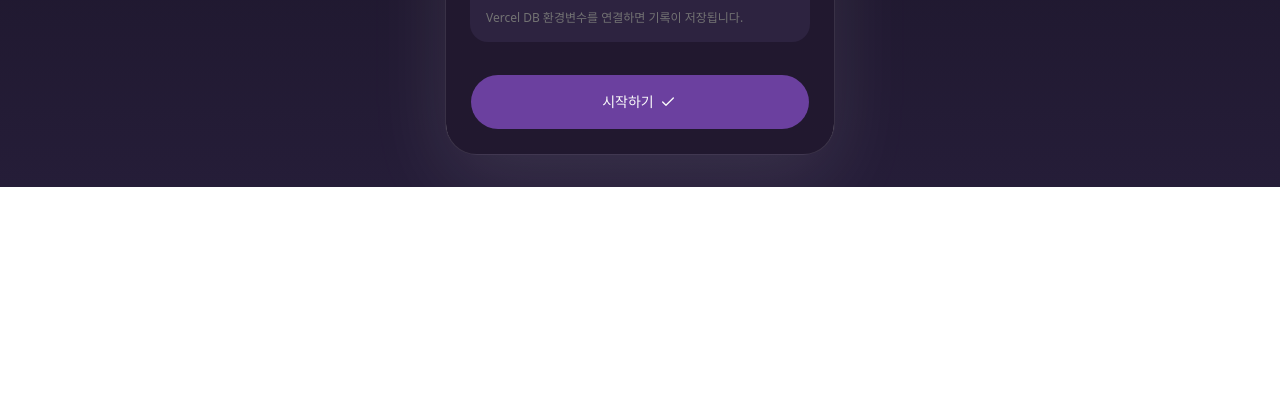
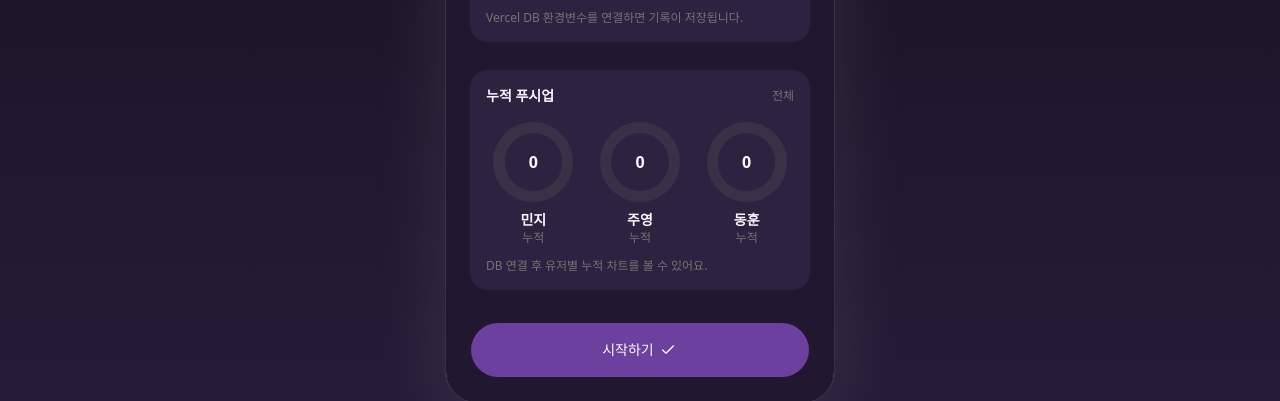
Before and after one commit to taemji/push-up, a Next.js app: page / in a window 1280 px wide. Shown: the part 1085-1486 px from the top of the page. Before the commit the page ends 1272 px from the top, so only its background shows below. Built offline with nearby package versions, Linux system fonts and the light colour scheme; no server answers.

Commit message:
Add chart feature to display total records per user

```diff
--- a/app/api/workouts/complete/route.ts
+++ b/app/api/workouts/complete/route.ts
@@ -2,7 +2,7 @@ import { Redis } from "@upstash/redis";
 import { NextResponse } from "next/server";
 
 import { isPushupUserId } from "@/lib/pushup-users";
-import { calculateCurrentStreak, isIsoDate } from "@/lib/workout-summary";
+import { calculateCurrentStreak, isIsoDate, parseWorkoutCompletionRecord, sumWorkoutReps } from "@/lib/workout-summary";
 
 interface WorkoutCompletionRecord {
   goal: number;
@@ -24,30 +24,6 @@ function getRedisClient() {
 
 function getWorkoutCompletionKey(userId: string) {
   return `pushup:workout-completions:${userId}`;
-}
-
-function parseWorkoutCompletionRecord(value: unknown): Partial<WorkoutCompletionRecord> | null {
-  if (!value) {
-    return null;
-  }
-
-  if (typeof value === "string") {
-    return JSON.parse(value) as Partial<WorkoutCompletionRecord>;
-  }
-
-  if (typeof value === "object") {
-    return value as Partial<WorkoutCompletionRecord>;
-  }
-
-  return null;
-}
-
-function sumWorkoutReps(records: Record<string, unknown>) {
-  return Object.values(records).reduce<number>((sum, recordValue) => {
-    const record = parseWorkoutCompletionRecord(recordValue);
-
-    return sum + (record?.count ?? 0);
-  }, 0);
 }
 
 function isNonNegativeInteger(value: unknown): value is number {
--- a/app/api/workouts/summary/route.ts
+++ b/app/api/workouts/summary/route.ts
@@ -2,11 +2,7 @@ import { Redis } from "@upstash/redis";
 import { NextResponse } from "next/server";
 
 import { isPushupUserId } from "@/lib/pushup-users";
-import { calculateCurrentStreak, isIsoDate } from "@/lib/workout-summary";
-
-interface WorkoutCompletionRecord {
-  count: number;
-}
+import { calculateCurrentStreak, isIsoDate, sumWorkoutReps } from "@/lib/workout-summary";
 
 function getRedisClient() {
   const url = process.env.KV_REST_API_URL ?? process.env.UPSTASH_REDIS_REST_URL;
@@ -21,30 +17,6 @@ function getRedisClient() {
 
 function getWorkoutCompletionKey(userId: string) {
   return `pushup:workout-completions:${userId}`;
-}
-
-function parseWorkoutCompletionRecord(value: unknown): Partial<WorkoutCompletionRecord> | null {
-  if (!value) {
-    return null;
-  }
-
-  if (typeof value === "string") {
-    return JSON.parse(value) as Partial<WorkoutCompletionRecord>;
-  }
-
-  if (typeof value === "object") {
-    return value as Partial<WorkoutCompletionRecord>;
-  }
-
-  return null;
-}
-
-function sumWorkoutReps(records: Record<string, unknown>) {
-  return Object.values(records).reduce<number>((sum, recordValue) => {
-    const record = parseWorkoutCompletionRecord(recordValue);
-
-    return sum + (record?.count ?? 0);
-  }, 0);
 }
 
 export async function GET(request: Request) {
--- /dev/null
+++ b/app/api/workouts/totals/route.ts
@@ -0,0 +1,43 @@
+import { Redis } from "@upstash/redis";
+import { NextResponse } from "next/server";
+
+import { PUSHUP_USERS } from "@/lib/pushup-users";
+import { sumWorkoutReps } from "@/lib/workout-summary";
+
+function getRedisClient() {
+  const url = process.env.KV_REST_API_URL ?? process.env.UPSTASH_REDIS_REST_URL;
+  const token = process.env.KV_REST_API_TOKEN ?? process.env.UPSTASH_REDIS_REST_TOKEN;
+
+  if (!url || !token) {
+    throw new Error("Upstash Redis environment variables are not configured.");
+  }
+
+  return new Redis({ url, token });
+}
+
+function getWorkoutCompletionKey(userId: string) {
+  return `pushup:workout-completions:${userId}`;
+}
+
+export async function GET() {
+  try {
+    const redis = getRedisClient();
+    const userTotals = await Promise.all(
+      PUSHUP_USERS.map(async (user) => {
+        const records = await redis.hgetall<Record<string, unknown>>(getWorkoutCompletionKey(user.id)) ?? {};
+
+        return {
+          userId: user.id,
+          userName: user.name,
+          totalReps: sumWorkoutReps(records),
+        };
+      })
+    );
+
+    return NextResponse.json({ userTotals });
+  } catch (error) {
+    console.error("Failed to load workout totals:", error);
+
+    return NextResponse.json({ error: "Workout database is not configured yet." }, { status: 503 });
+  }
+}
--- a/app/globals.css
+++ b/app/globals.css
@@ -204,6 +204,10 @@
     background: conic-gradient(var(--coach-accent) var(--progress), var(--coach-surface) 0);
   }
 
+  .total-ring {
+    background: conic-gradient(var(--coach-accent) var(--progress), color-mix(in srgb, var(--coach-panel) 74%, white 10%) 0);
+  }
+
   .countdown-pulse {
     animation: countdown-pop 900ms cubic-bezier(0.2, 0.8, 0.2, 1) both;
   }
--- a/components/pushup-coach-app.tsx
+++ b/components/pushup-coach-app.tsx
@@ -23,6 +23,7 @@ import { getLocalIsoDate, getMonthCalendarDays } from "@/lib/workout-summary";
 type WorkoutPhase = "setup" | "countdown" | "active" | "complete";
 type CameraStatus = "idle" | "loading" | "watching" | "unsupported" | "blocked";
 type SummaryStatus = "idle" | "loading" | "ready" | "error";
+type UserTotalsStatus = "idle" | "loading" | "ready" | "error";
 type SaveStatus = "idle" | "saving" | "saved" | "error";
 
 interface WorkoutSummary {
@@ -30,6 +31,12 @@ interface WorkoutSummary {
   currentStreak: number;
   todayCompleted: boolean;
   totalDays: number;
+  totalReps: number;
+}
+
+interface UserTotalSummary {
+  userId: PushupUserId;
+  userName: string;
   totalReps: number;
 }
 
@@ -142,6 +149,8 @@ export function PushupCoachApp() {
   const [selectedUserId, setSelectedUserId] = useState<PushupUserId>("jooyoung");
   const [workoutSummary, setWorkoutSummary] = useState<WorkoutSummary>(emptyWorkoutSummary);
   const [summaryStatus, setSummaryStatus] = useState<SummaryStatus>("idle");
+  const [userTotals, setUserTotals] = useState<UserTotalSummary[]>([]);
+  const [userTotalsStatus, setUserTotalsStatus] = useState<UserTotalsStatus>("idle");
   const [saveStatus, setSaveStatus] = useState<SaveStatus>("idle");
   const [goal, setGoal] = useState(100);
   const [goalInput, setGoalInput] = useState("100");
@@ -166,6 +175,8 @@ export function PushupCoachApp() {
   const todayIsoDate = useMemo(() => getLocalIsoDate(), []);
   const calendarDays = useMemo(() => getMonthCalendarDays(todayIsoDate.slice(0, 7)), [todayIsoDate]);
   const completedDateSet = useMemo(() => new Set(workoutSummary.completionDates), [workoutSummary.completionDates]);
+  const userTotalById = useMemo(() => new Map(userTotals.map((userTotal) => [userTotal.userId, userTotal])), [userTotals]);
+  const maxUserTotalReps = useMemo(() => Math.max(1, ...userTotals.map((userTotal) => userTotal.totalReps)), [userTotals]);
   const selectedUserName = getPushupUserName(selectedUserId);
   const currentMonthLabel = `${Number(todayIsoDate.slice(5, 7))}월`;
   const progress = Math.min(100, Math.round((count / goal) * 100));
@@ -196,6 +207,25 @@ export function PushupCoachApp() {
     }
   }, [todayIsoDate]);
 
+  const loadUserTotals = useCallback(async () => {
+    setUserTotalsStatus("loading");
+
+    try {
+      const response = await fetch("/api/workouts/totals");
+
+      if (!response.ok) {
+        throw new Error("Failed to load workout totals.");
+      }
+
+      const summary = await response.json() as { userTotals?: UserTotalSummary[] };
+      setUserTotals(summary.userTotals ?? []);
+      setUserTotalsStatus("ready");
+    } catch {
+      setUserTotals([]);
+      setUserTotalsStatus("error");
+    }
+  }, []);
+
   const saveWorkoutCompletion = useCallback(async () => {
     setSaveStatus("saving");
 
@@ -220,10 +250,15 @@ export function PushupCoachApp() {
       setWorkoutSummary((currentSummary) => ({ ...currentSummary, ...summary, todayCompleted: true }));
       setSaveStatus("saved");
       await loadWorkoutSummary(selectedUserId);
+      await loadUserTotals();
     } catch {
       setSaveStatus("error");
     }
-  }, [count, elapsedSeconds, goal, loadWorkoutSummary, selectedUserId, todayIsoDate]);
+  }, [count, elapsedSeconds, goal, loadUserTotals, loadWorkoutSummary, selectedUserId, todayIsoDate]);
+
+  useEffect(() => {
+    void loadUserTotals();
+  }, [loadUserTotals]);
 
   useEffect(() => {
     const storedUserId = window.localStorage.getItem(pushupUserStorageKey);
@@ -632,6 +667,43 @@ export function PushupCoachApp() {
                       <p className="mt-3 text-xs text-muted-foreground">Vercel DB 환경변수를 연결하면 기록이 저장됩니다.</p>
                     )}
                   </div>
+
+                  <div className="rounded-2xl bg-[var(--coach-surface)] p-4">
+                    <div className="mb-4 flex items-center justify-between">
+                      <p className="text-sm font-semibold text-[var(--coach-ink)]">누적 푸시업</p>
+                      <p className="text-xs text-muted-foreground">
+                        {userTotalsStatus === "loading" ? "불러오는 중" : "전체"}
+                      </p>
+                    </div>
+                    <div className="grid grid-cols-3 gap-3 text-center">
+                      {PUSHUP_USERS.map((user) => {
+                        const userTotal = userTotalById.get(user.id);
+                        const totalReps = userTotal?.totalReps ?? 0;
+                        const totalProgress = totalReps > 0 ? Math.max(4, Math.round((totalReps / maxUserTotalReps) * 100)) : 0;
+
+                        return (
+                          <div key={user.id} className="flex min-w-0 flex-col items-center gap-2">
+                            <div
+                              className="total-ring grid size-20 place-items-center rounded-full"
+                              style={{ "--progress": `${totalProgress}%` } as React.CSSProperties}
+                              aria-label={`${user.name} 누적 ${totalReps}개`}
+                            >
+                              <div className="grid size-[72%] place-items-center rounded-full bg-[var(--coach-surface)]">
+                                <span className="text-base font-semibold text-[var(--coach-ink)]">{totalReps}</span>
+                              </div>
+                            </div>
+                            <div className="min-w-0">
+                              <p className="truncate text-sm font-semibold text-[var(--coach-ink)]">{user.name}</p>
+                              <p className="text-xs text-muted-foreground">누적</p>
+                            </div>
+                          </div>
+                        );
+                      })}
+                    </div>
+                    {userTotalsStatus === "error" && (
+                      <p className="mt-3 text-xs text-muted-foreground">DB 연결 후 유저별 누적 차트를 볼 수 있어요.</p>
+                    )}
+                  </div>
                 </div>
 
                 <Button type="button" size="lg" className="h-14 rounded-full" onClick={startWorkout} disabled={!isGoalValid}>
--- a/lib/workout-summary.ts
+++ b/lib/workout-summary.ts
@@ -1,4 +1,8 @@
 const isoDatePattern = /^\d{4}-\d{2}-\d{2}$/;
+
+interface WorkoutCompletionRecord {
+  count: number;
+}
 
 export function isIsoDate(value: unknown): value is string {
   return typeof value === "string" && isoDatePattern.test(value);
@@ -48,3 +52,27 @@ export function getMonthCalendarDays(monthIso: string) {
     ...Array.from({ length: daysInMonth }, (_, index) => getLocalIsoDate(new Date(year, monthIndex, index + 1))),
   ];
 }
+
+export function parseWorkoutCompletionRecord(value: unknown): Partial<WorkoutCompletionRecord> | null {
+  if (!value) {
+    return null;
+  }
+
+  if (typeof value === "string") {
+    return JSON.parse(value) as Partial<WorkoutCompletionRecord>;
+  }
+
+  if (typeof value === "object") {
+    return value as Partial<WorkoutCompletionRecord>;
+  }
+
+  return null;
+}
+
+export function sumWorkoutReps(records: Record<string, unknown>) {
+  return Object.values(records).reduce<number>((sum, recordValue) => {
+    const record = parseWorkoutCompletionRecord(recordValue);
+
+    return sum + (record?.count ?? 0);
+  }, 0);
+}
```
Also changed, not shown: 1 other file (tests, documents, lock files or other folders).
